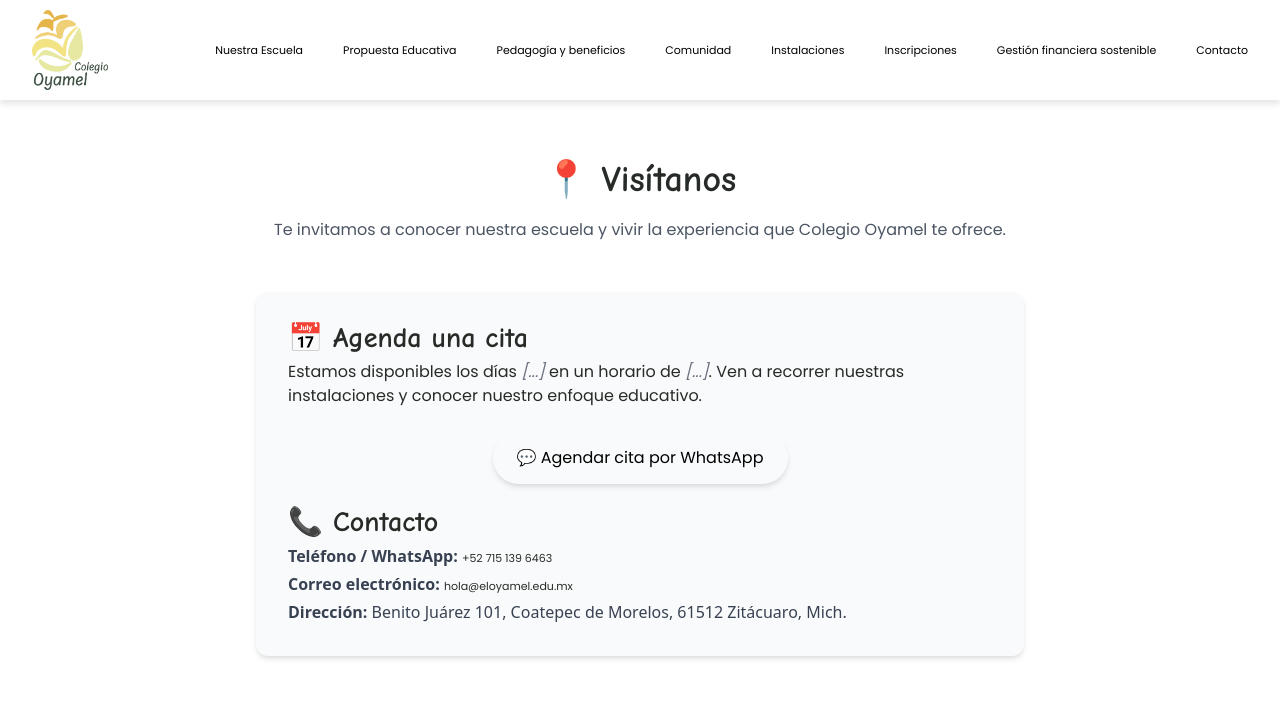
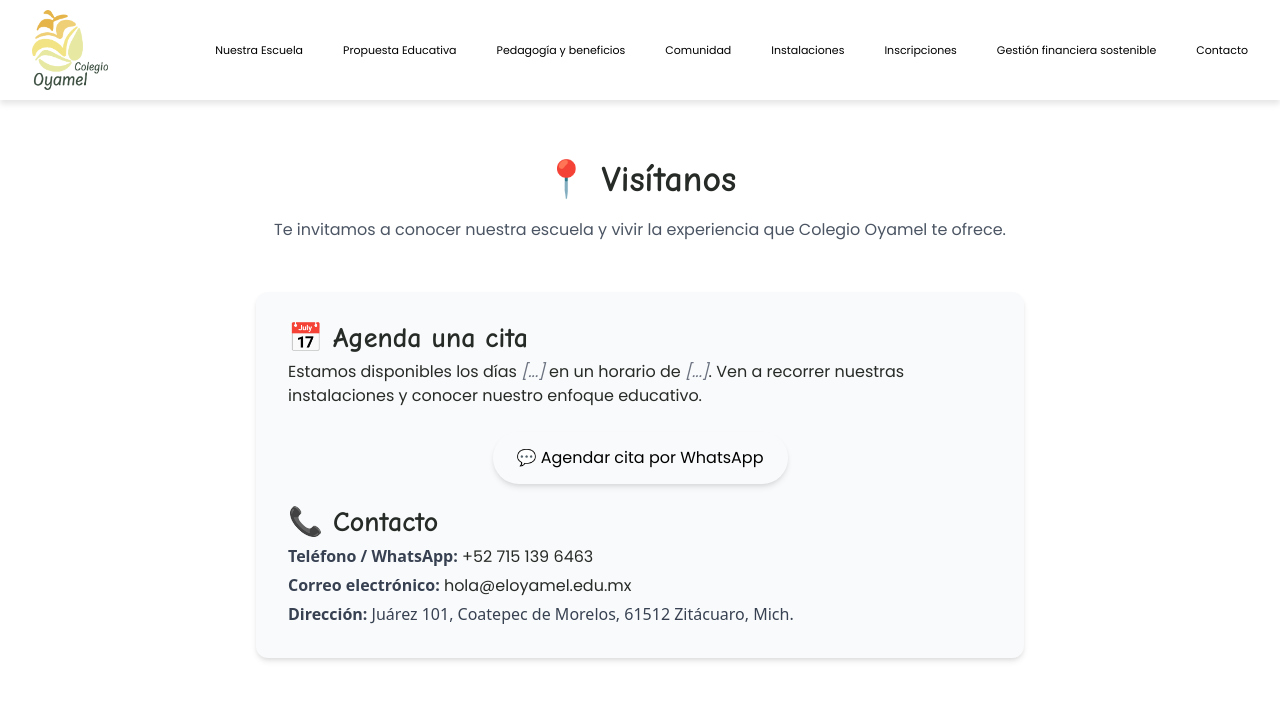
Before and after one commit to austinjaimes/oyamel, an Astro site: page /Contacto in a window 1280 px wide. Shown: the top 714 px of the page. Built offline with nearby package versions, Linux system fonts and the light colour scheme; Astro itself is replaced by a stand-in of ours.

Commit message:
Refactor styles in global.css and ContactInfo.astro for consistency; add fade-in effect to ImageSlider component

```diff
--- a/src/assets/global.css
+++ b/src/assets/global.css
@@ -26,7 +26,7 @@ h4 {
   font-size: 22px !important;
 }
 
-li > a {
+header ul > li > a {
   font-size: 11px !important;
 }
 
--- a/src/components/ContactInfo.astro
+++ b/src/components/ContactInfo.astro
@@ -1,24 +1,34 @@
 <style>
-  h1, h2, h3, h4, h5, h6 {
+  h1,
+  h2,
+  h3,
+  h4,
+  h5,
+  h6 {
     font-family: "Comic Neue", cursive;
     font-weight: 700;
     font-style: normal;
   }
 </style>
-<section class="bg-white py-20 px-4 text-gray-800 mt-20" id="contacto">
+<section class="bg-white py-20 px-4 text-gray-800 mt-20 fade-in" id="contacto">
   <div class="max-w-4xl mx-auto text-center mb-12">
     <h2 class="text-4xl font-bold mb-4">📍 Visítanos</h2>
     <p class="text-lg text-gray-600">
-      Te invitamos a conocer nuestra escuela y vivir la experiencia que Colegio Oyamel te ofrece.
+      Te invitamos a conocer nuestra escuela y vivir la experiencia que Colegio
+      Oyamel te ofrece.
     </p>
   </div>
 
-  <div class="max-w-3xl mx-auto bg-gray-50 p-8 rounded-xl shadow-md text-left space-y-6">
+  <div
+    class="max-w-3xl mx-auto bg-gray-50 p-8 rounded-xl shadow-md text-left space-y-6"
+  >
     <div>
       <h3 class="text-xl font-semibold mb-2">📅 Agenda una cita</h3>
       <p>
-        Estamos disponibles los días <span class="italic text-gray-500">[...]</span> en un horario de <span class="italic text-gray-500">[...]</span>.
-        Ven a recorrer nuestras instalaciones y conocer nuestro enfoque educativo.
+        Estamos disponibles los días <span class="italic text-gray-500"
+          >[...]</span
+        > en un horario de <span class="italic text-gray-500">[...]</span>. Ven
+        a recorrer nuestras instalaciones y conocer nuestro enfoque educativo.
       </p>
     </div>
 
@@ -35,16 +45,37 @@
     <div>
       <h3 class="text-xl font-semibold mb-2">📞 Contacto</h3>
       <ul class="text-gray-700 space-y-1">
-        <li><strong>Teléfono / WhatsApp:</strong> <a href="tel:+527151396463" class="text-emerald-700 hover:underline">+52 715 139 6463</a></li>
-        <li><strong>Correo electrónico:</strong> <a href="mailto:hola@eloyamel.edu.mx" class="text-emerald-700 hover:underline">hola@eloyamel.edu.mx</a></li>
-        <li><strong>Dirección:</strong> Benito Juárez 101, Coatepec de Morelos, 61512 Zitácuaro, Mich.</li>
+        <li>
+          <strong>Teléfono / WhatsApp:</strong>
+          <a
+            href="tel:+527151396463"
+            class="texto text-emerald-700 hover:underline">+52 715 139 6463</a
+          >
+        </li>
+        <li>
+          <strong>Correo electrónico:</strong>
+          <a
+            href="mailto:hola@eloyamel.edu.mx"
+            class="texto text-emerald-700 hover:underline"
+            >hola@eloyamel.edu.mx</a
+          >
+        </li>
+        <li>
+          <strong>Dirección:</strong>
+          <span class="texto text-emerald-700">
+            Juárez 101, Coatepec de Morelos, 61512 Zitácuaro, Mich.</span
+          >
+        </li>
       </ul>
     </div>
   </div>
 </section>
 
+<style>
+  .texto {
+    font-size: 16px !important;
+  }
 
-<style is:global>
   .line-clamp-3 {
     display: -webkit-box;
     -webkit-line-clamp: 3;
@@ -111,7 +142,8 @@ document.addEventListener("DOMContentLoaded", () => {
       update();
     };
 
-  const observer = new IntersectionObserver((entries) => {
+    const observer = new IntersectionObserver(
+      (entries) => {
         entries.forEach((entry) => {
           if (entry.isIntersecting) {
             entry.target.classList.remove("opacity-0", "translate-y-6");
@@ -126,9 +158,11 @@ document.addEventListener("DOMContentLoaded", () => {
             observer.unobserve(entry.target);
           }
         });
-  }, {
+      },
+      {
         threshold: 0.2,
-  });
+      },
+    );
 
     stats.forEach((stat) => observer.observe(stat));
   });
--- a/src/components/ImageSlider.astro
+++ b/src/components/ImageSlider.astro
@@ -1,4 +1,4 @@
-<div class="mb-12 max-w-5xl mx-auto overflow-hidden rounded-xl shadow-lg relative" style="height: 500px;">
+<div class="mb-12 max-w-5xl mx-auto overflow-hidden rounded-xl shadow-lg relative fade-in" style="height: 500px;">
   <div id="carousel2" class="flex w-[400%] h-full transition-transform duration-700 ease-in-out">
     <img src="/images/CONTACTO OYAMEL 1.jpg" alt="Slide 1" class="w-full h-full object-cover flex-shrink-0" />
     <img src="/images/CONTACTO OYAMEL 2.jpg" alt="Slide 2" class="w-full h-full object-cover flex-shrink-0" />
```
Lines whose indentation alone changed are shown as unchanged.
